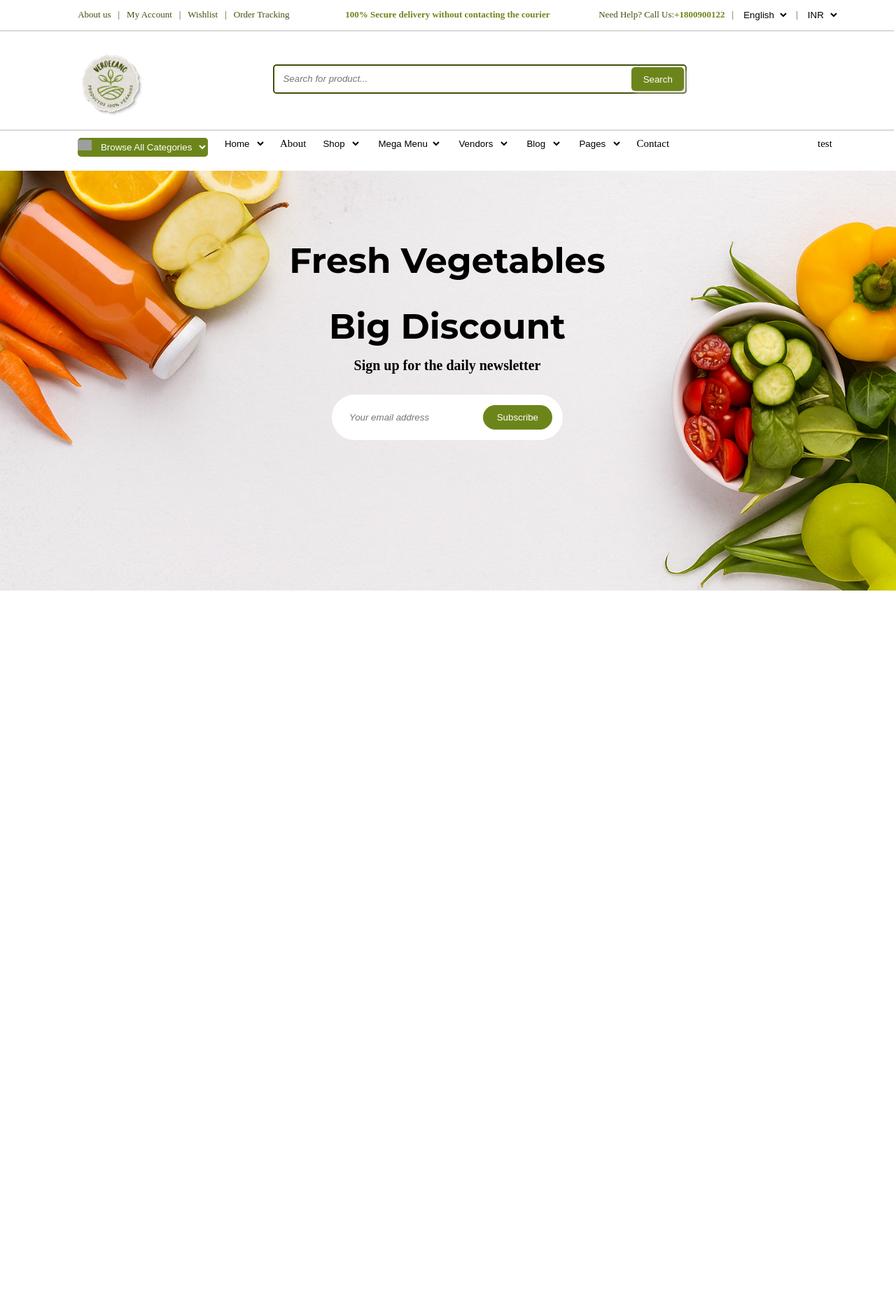
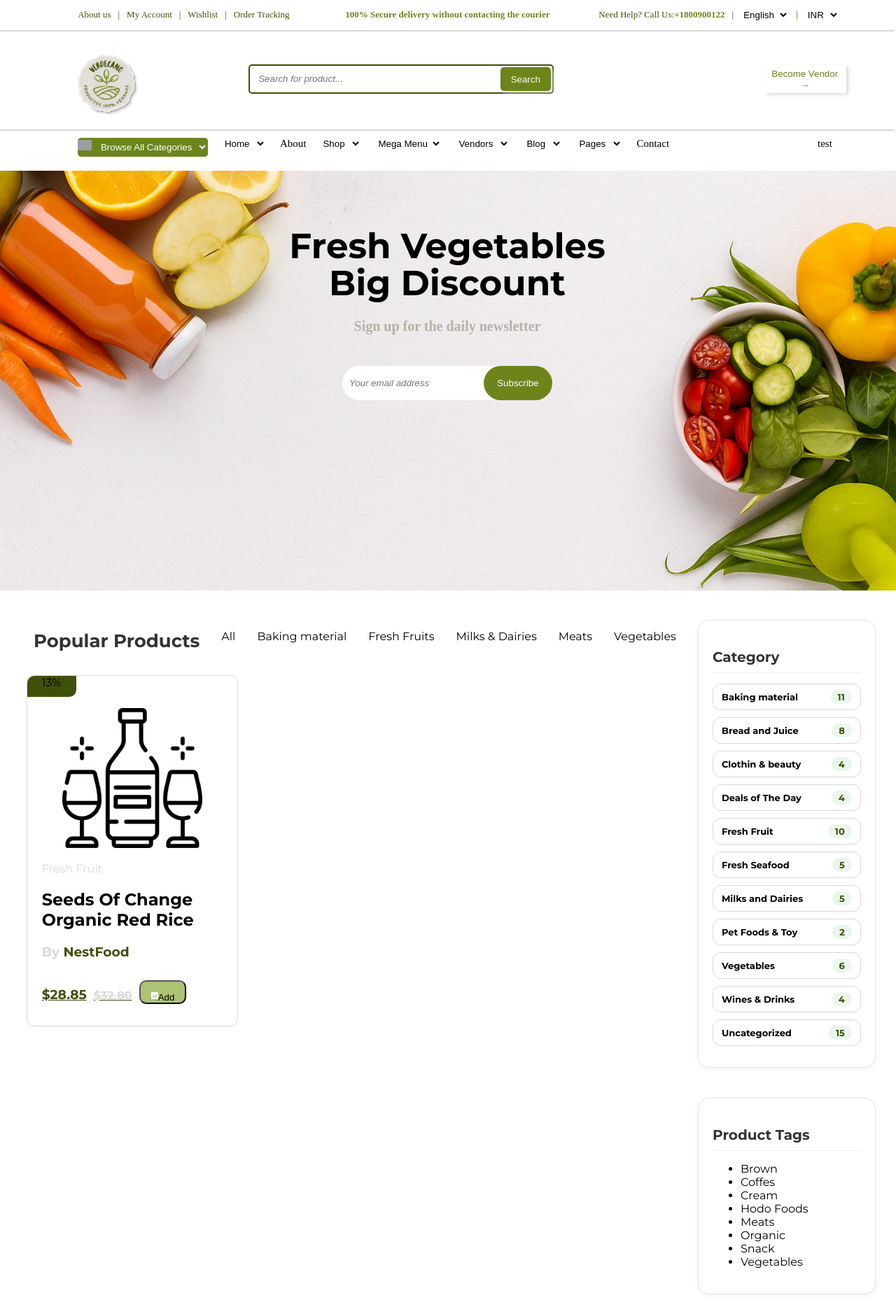
Before and after one commit to Sylvan0r/2DAW_Desarrollo_de_Aplicaciones_Web, a PHP site: page /mainPage.html in a window 1280 px wide; the page is wider, and only the part inside the window is pictured. Shown: that part at 70% size. Before the commit the page ends 844 px from the top of that part, so only its background shows below. Run offline with PHP 8.4, Linux system fonts and the light colour scheme; some web fonts are replaced; grey boxes are pictures that could not be loaded.

Commit message:
Cambios a la pagina y act de otra clase hechas

```diff
--- a/DOR/1Trimestre/2Unidad/Actividad2.1/CSS/mainPage.css
+++ b/DOR/1Trimestre/2Unidad/Actividad2.1/CSS/mainPage.css
@@ -60,6 +60,7 @@ hr{
     display: inline-flex;
     align-items: center;
     justify-content: center;
+    width: 100%;
 }
 
 .centerHeader img{
@@ -171,17 +172,19 @@ main .Banner #textBanner{
     display: block;
 }
 
+main .Banner #textBanner h2{
+    color: #B8B0A5;
+}
 
-
-main .Banner h1{
+main .Banner #supText{
     color: black;
-    font-size: 50px;
-    width: 500px;
+    font-size: 25px;
     margin-left: auto;
     margin-right: auto;
+    margin-bottom: 60px;
     font-family: 'Montserrat';
     text-align: center;
-
+    line-height: 20px;
 }
 
 main .Banner h2{
@@ -201,7 +204,6 @@ main .Banner #emailInput{
     margin-left: auto;
     margin-right: auto;
     margin-top: 30px;
-    background-color: white;
     width: 300px;
     padding: 15px;
     border-radius: 50px;
@@ -214,15 +216,204 @@ main .Banner #emailInput input{
     font-style: italic;
     color: #E8E4DD;
     padding-left: 10px;
+    height: 47px;
+    width: 500px;
+    margin-right: -20px;
+    border-radius: 50px;
 }
 
-/* !! FALTA HACER ESTO DE AQUI */
 main .Banner #emailInput button{
     background-color: #6C851B;
     color: white;
     border: none;
     border-radius: 50px;
     margin-left: 10px;
-    padding: 10px 20px 10px 20px;
     cursor: pointer;
+    margin-left: -20px;
+    width: 200px;
 }
+
+.productsZone{
+    width: 95%;
+    display: flex;
+    flex: 1;
+}
+
+.productsZone #productsUpper {
+    flex: 1;
+    font-family: 'Montserrat', sans-serif;
+    margin-top: 40px;
+    margin-right: auto;
+}
+
+.productsZone #productsUpper h1 {
+    font-size: 26px;
+    color: #333;
+    margin-top: auto;
+}
+
+.productsZone #productsUpper ul {
+    display: flex;
+    flex-wrap: wrap;
+    list-style: none;
+    margin-right: auto;
+}
+
+.productsZone #productsUpper ul li {
+    margin-right: auto;
+}
+
+.productsZone #categoryBar {
+    width: 100%;
+    height: auto;
+    background-color: #ffffff;
+    border: 1px solid #e5e5e5;
+    border-radius: 16px;
+    font-family: 'Montserrat';
+    padding: 20px;
+    margin-left: auto;
+    margin-top: 20%;
+    box-shadow: 0 2px 8px rgba(0, 0, 0, 0.05);
+}
+
+.productsZone #categoryBar h3 {
+    text-align: left;
+    font-size: 20px;
+    margin-bottom: 15px;
+    color: #333;
+    border-bottom: 1px solid #eee;
+    padding-bottom: 10px;
+}
+
+.productsZone #categoryBar hr {
+    display: none;
+}
+
+.productsZone #categoryBar ul {
+    list-style: none;
+    padding: 0;
+    margin: 0;
+}
+
+.productsZone #categoryBar ul li {
+    display: flex;
+    justify-content: space-between;
+    align-items: center;
+    padding: 8px 12px;
+    margin-bottom: 10px;
+    font-size: 13px;
+    border: 0.5px solid #D9D9D9;
+    border-radius: 12px;
+    cursor: pointer;
+    font-weight: bold;
+}
+
+.productsZone #categoryBar ul li span {
+    background-color: #eaf6ec;
+    color: #405009;
+    padding: 2px 10px;
+    font-size: 13px;
+    border-radius: 50px;
+}
+
+.productsZone #tagsBar {
+    width: 100%;
+    height: auto;
+    background-color: #ffffff;
+    border: 1px solid #e5e5e5;
+    border-radius: 16px;
+    font-family: 'Montserrat';
+    padding: 20px;
+    margin-left: auto;
+    margin-top: 20%;
+    box-shadow: 0 2px 8px rgba(0, 0, 0, 0.05);
+}
+
+.productsZone #tagsBar h3 {
+    text-align: left;
+    font-size: 20px;
+    margin-bottom: 15px;
+    color: #333;
+    border-bottom: 1px solid #eee;
+    padding-bottom: 10px;
+}
+
+.productsZone #tagsBar hr {
+    display: none;
+}
+
+
+
+.productsZone #content{
+    display: block;
+    width: 300px;
+    border: 0.5px solid #D9D9D9;
+    height: 500px;
+    border-radius: 10px;
+    font-family: 'Montserrat';
+    margin-left: 3%;
+    text-align: center;
+}
+
+.productsZone #content #product #discount{
+    background-color: #405009;
+    width: 70px;
+    height: 30px;
+    margin-top: auto;
+    border-radius: 10px 0px 10px 0px;
+    text-align: center;
+}
+
+.productsZone #content #product img{
+    width: 200px;
+    margin-left: auto;
+    margin-right: auto;
+}
+
+.productsZone #content #product #text{
+    text-align: left;
+    margin-left: 7%;
+    color: #D9D9D9;
+}
+
+.productsZone #content #product #text h2{
+    color:black
+}
+
+.productsZone #content #product #pricePos{
+    display: inline-flex;
+}
+
+.productsZone #content #product #pricePos button{
+    height: 20px;
+    margin-top: 10px;
+    display: inline-flex;
+    background-color: #ADC274;
+    padding: 15px;
+    border-radius: 10px;
+}
+
+.productsZone #content #product #pricePos button img{
+    width: 10px;
+    height: 10px;
+}
+
+.productsZone #content #product #price{
+    color: #405009;
+    text-decoration: underline;
+}
+
+.productsZone #content #product #price #oldPrice{
+    color:#D9D9D9;
+    margin: 10px;
+    text-decoration: line-through;
+    font-size: 16px;
+}
+
+.productsZone #content #product{
+    display: block;
+}
+
+.productsZone #content #product #origin{
+    color: #405009;
+}
--- a/DOR/1Trimestre/2Unidad/Actividad2.1/mainPage.html
+++ b/DOR/1Trimestre/2Unidad/Actividad2.1/mainPage.html
@@ -121,8 +121,10 @@
         <main>
             <div class="Banner">
                 <div id="textBanner">
-                    <h1>Fresh Vegetables</h1>
-                    <h1>Big Discount</h1>
+                    <div id="supText">
+                        <h1>Fresh Vegetables</h1>
+                        <h1>Big Discount</h1>
+                    </div>
                     <h2>Sign up for the daily newsletter</h2>
                     <div id="emailInput">
                         <input type="text" placeholder="Your email address">
@@ -130,6 +132,74 @@
                     </div>
                 </div>
             </div>
+
+            <div class="productsZone">
+                <div id="productsUpper">
+                    <ul>
+                        <li><h1>Popular Products</h1></li>
+                        <li>All</li>
+                        <li>Baking material</li>
+                        <li>Fresh Fruits</li>
+                        <li>Milks & Dairies</li>
+                        <li>Meats</li>
+                        <li>Vegetables</li>
+                    </ul>
+
+                    <div id="content">
+                        <div id="product">
+                            <p id="discount">13%</p>
+                            <img src="IMG/Iconos/vino.png">
+                            <div id="text">
+                                <p>Fresh Fruit</p>
+                                <h2>Seeds Of Change Organic Red Rice</h2>
+                                <h3>By <span id="origin">NestFood</span></h3>
+                                <div id="pricePos">
+                                    <h3 id="price">$28.85<span id="oldPrice">$32.80</span></h3>
+                                    <button>
+                                        <img src="IMG/images.png">Add
+                                    </button>
+                                </div>
+                            </div>
+                        </div>
+                    </div>
+                </div>
+
+
+                <div>
+                    <aside id="categoryBar">
+                        <h3>Category</h3>
+                        <hr>
+                        <ul>
+                            <li>Baking material<span>11</span></li>
+                            <li>Bread and Juice<span>8</span></li>
+                            <li>Clothin & beauty<span>4</span></li>
+                            <li>Deals of The Day<span>4</span></li>
+                            <li>Fresh Fruit<span>10</span></li>
+                            <li>Fresh Seafood<span>5</span></li>
+                            <li>Milks and Dairies<span>5</span></li>
+                            <li>Pet Foods & Toy<span>2</span></li>
+                            <li>Vegetables<span>6</span></li>
+                            <li>Wines & Drinks<span>4</span></li>
+                            <li>Uncategorized<span>15</span></li>
+                        </ul>
+                    </aside>
+
+                    <aside id="tagsBar">
+                        <h3>Product Tags</h3>
+                        <hr>
+                        <ul>
+                            <li>Brown</li>
+                            <li>Coffes</li>
+                            <li>Cream</li>
+                            <li>Hodo Foods</li>
+                            <li>Meats</li>
+                            <li>Organic</li>
+                            <li>Snack</li>
+                            <li>Vegetables</li>
+                        </ul>
+                    </aside>
+                </div>
+            </div>
         </main>
     </body>
 </html>
```
Also changed, not shown: DEW/1Trimestre/Unidad4/Act1/Ej1/index.html (added, +17 -0 lines), DEW/1Trimestre/Unidad4/Act1/Ej2/index.html (added, +24 -0 lines), DEW/1Trimestre/Unidad4/Act1/Ej3/index.html (added, +82 -0 lines), DEW/1Trimestre/Unidad4/Act1/Ej4/index.html (added, +22 -0 lines), DEW/1Trimestre/Unidad4/Act1/Ej5/index.html (added, +24 -0 lines).
